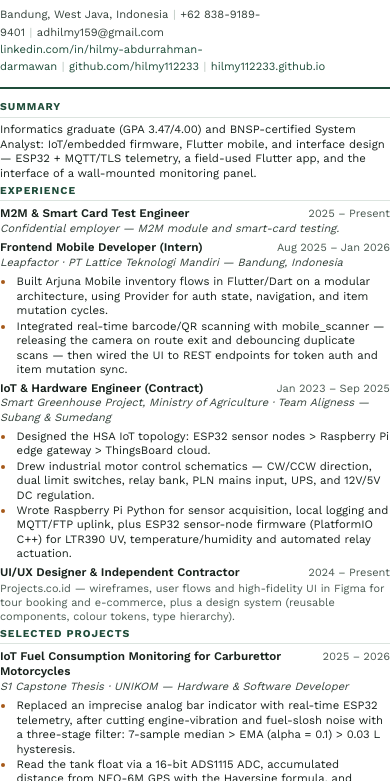
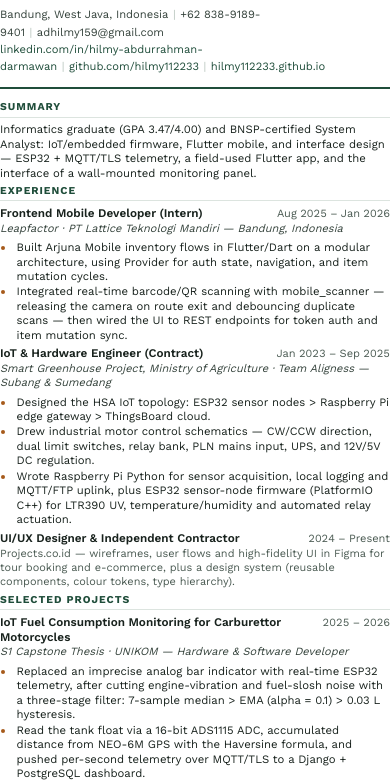
Before and after one commit to hilmy112233/hilmy112233.github.io, a plain HTML site: page cv/cv.html in a window 390 px wide. Shown: the part 61-842 px from the top of the page. Drawn offline with Linux system fonts and the light colour scheme.

Commit message:
Drop the M2M & Smart Card role — not my work
The entry was on the CV as a 2025-present role at a confidential
employer. It isn't mine, so it comes out of both the site and the CV,
along with the M2M tooling line under Software, Mobile & Systems
(OTA/SMS-PP, APDU, TLV, LDAP).

Rebuilt both PDFs. One page each; EN now sits at 980/1047 px of the
A4 content box, ID at 994.

```diff
--- a/cv/cv.html
+++ b/cv/cv.html
@@ -80,14 +80,6 @@ dd{margin:0;color:#34423B}
 
 <section>
   <h2><span data-id="Pengalaman Kerja" data-en="Experience">Experience</span></h2>
-
-  <div class="job">
-    <div class="row">
-      <span class="t"><span data-id="M2M &amp; Smart Card Test Engineer" data-en="M2M &amp; Smart Card Test Engineer">M2M &amp; Smart Card Test Engineer</span></span>
-      <span class="d">2025 &ndash; <span data-id="Sekarang" data-en="Present">Present</span></span>
-    </div>
-    <p class="sub"><span data-id="Perusahaan klien (confidential) &mdash; pengujian modul M2M dan smart card." data-en="Confidential employer &mdash; M2M module and smart-card testing.">Confidential employer &mdash; M2M module and smart-card testing.</span></p>
-  </div>
 
   <div class="job">
     <div class="row">
```
Also changed, not shown: index.html (+1 -1 lines), 2 other files.
